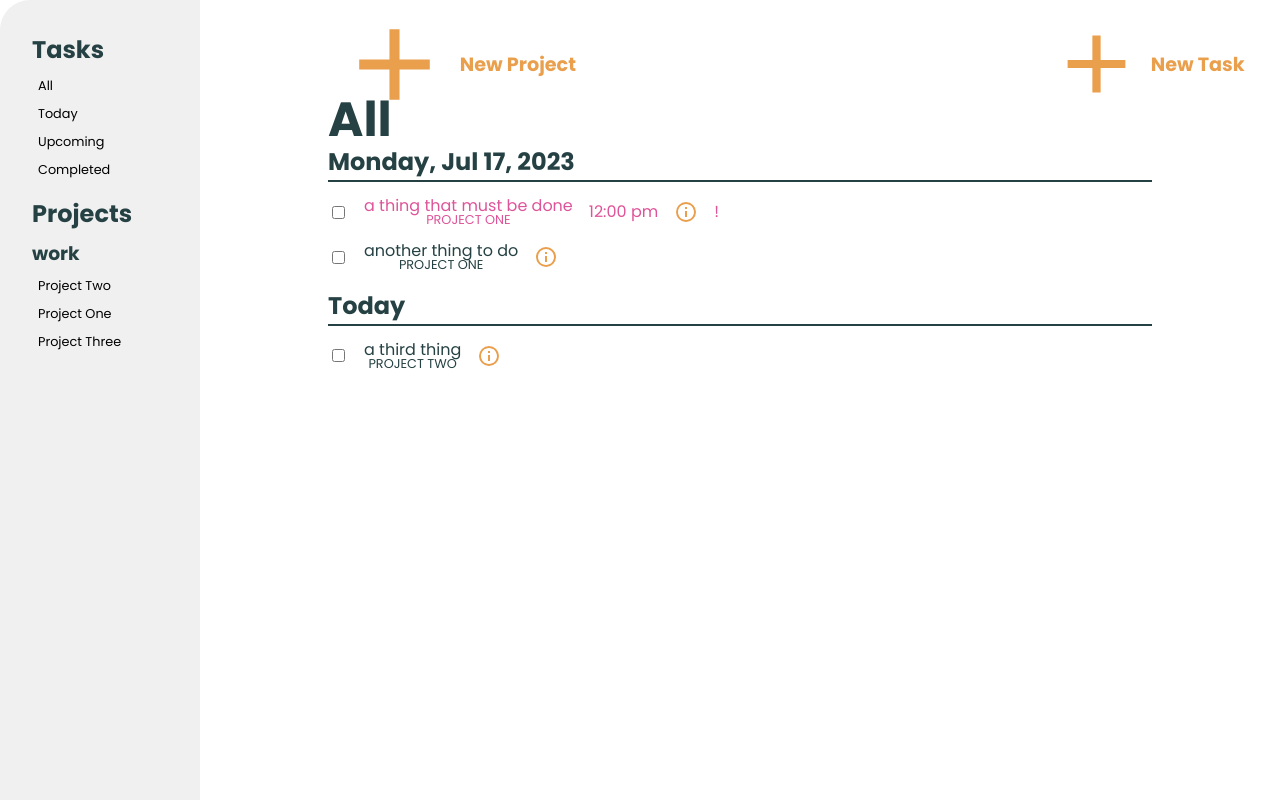
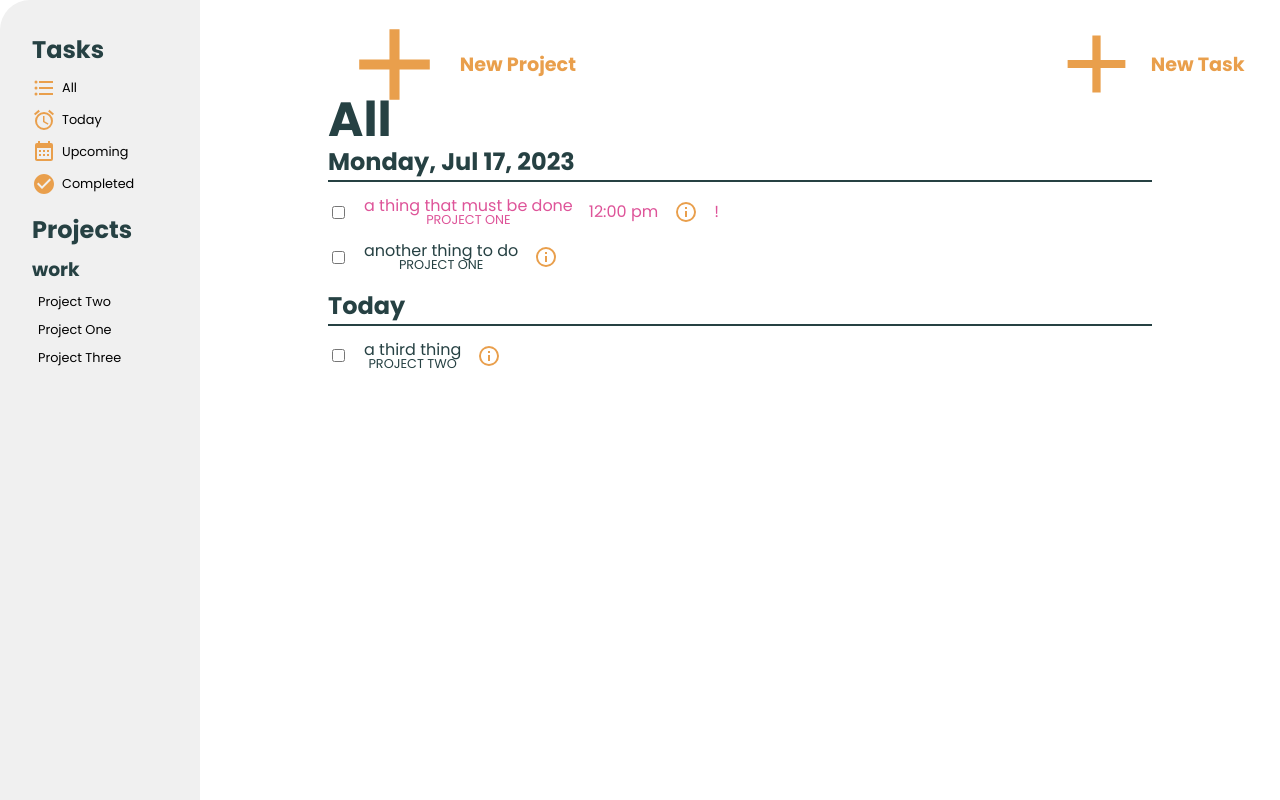
Before and after one commit to MooseCowBear/odin-todo, a website built with webpack: page dist/index.html in a window 1280 px wide. Built offline with nearby package versions, Linux system fonts and the light colour scheme.

Commit message:
add icons to task nav buttons

```diff
--- a/src/nav.js
+++ b/src/nav.js
@@ -1,6 +1,10 @@
 import { orderByDate, getCategories } from "./viewHelpers.js";
 import { tasksComponent } from "./tasksComponent.js";
 import { projectComponent } from "./projectComponent.js";
+import List from "./format-list-bulleted.svg";
+import Alarm from "./alarm.svg";
+import Calendar from "./calendar-month.svg";
+import Check from "./check-circle.svg";
 
 export function navComponent(todos, parent) {
   //draws buttons to task views: today, upcoming, anytime, complete
@@ -14,11 +18,29 @@ export function navComponent(todos, parent) {
   tasksDiv.appendChild(tasksTitle);
 
   const buttons = ['All', 'Today', 'Upcoming', 'Completed'];
+  const all = new Image();
+  all.src = List;
+  all.classList.add("icon");
+  const today = new Image();
+  today.src = Alarm;
+  today.classList.add("icon");
+  const up = new Image();
+  up.src = Calendar;
+  up.classList.add("icon");
+  const comp = new Image();
+  comp.src = Check;
+  comp.classList.add("icon");
 
-  for (const b of buttons) {
+  const icons = [all, today, up, comp];
+
+  for (let i = 0; i < buttons.length; i ++) {
+    const buttonWrapper = document.createElement('div');
+    buttonWrapper.classList.add("nav-button-wrapper");
+    buttonWrapper.appendChild(icons[i]);
     const btn = document.createElement('button');
-    btn.textContent = b;
-    tasksDiv.appendChild(btn);
+    btn.textContent = buttons[i];
+    buttonWrapper.appendChild(btn);
+    tasksDiv.appendChild(buttonWrapper);
   }
 
   addTaskListener(tasksDiv, todos);
--- a/src/style.css
+++ b/src/style.css
@@ -286,3 +286,9 @@ select {
   padding: 0;
   /*transform: translateY(50%);*/
 }
+
+.nav-button-wrapper {
+  display: flex;
+  align-items: center;
+
+}
```
Also changed, not shown: dist/59e28db3a1a81e6472e8.svg (added), dist/60df16e27159e655b18a.svg (added), dist/789d7640d7321b6bf213.svg (added), dist/df8e1fdff9e6b2a3932c.svg (added), dist/main.js, src/alarm.svg (added), src/calendar-month.svg (added), src/check-circle.svg (added), src/format-list-bulleted.svg (added).
